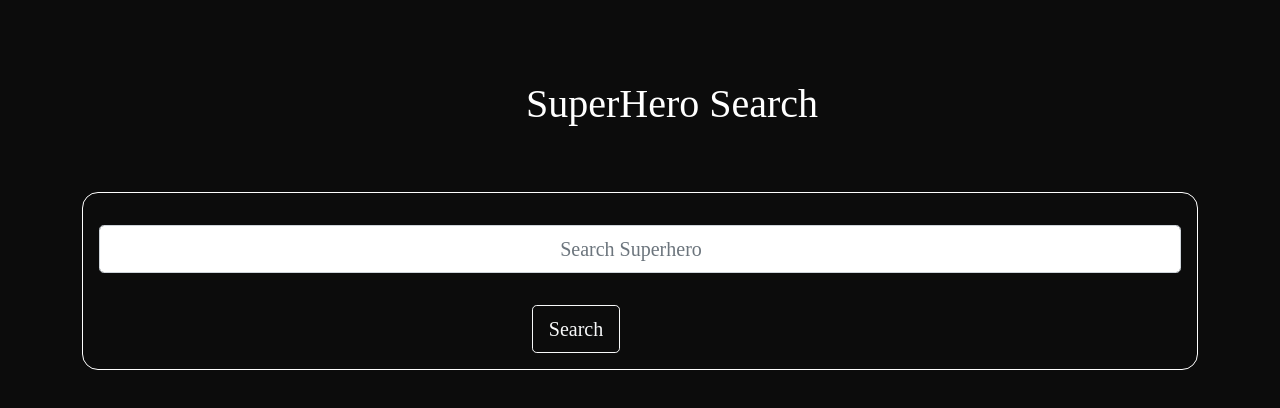
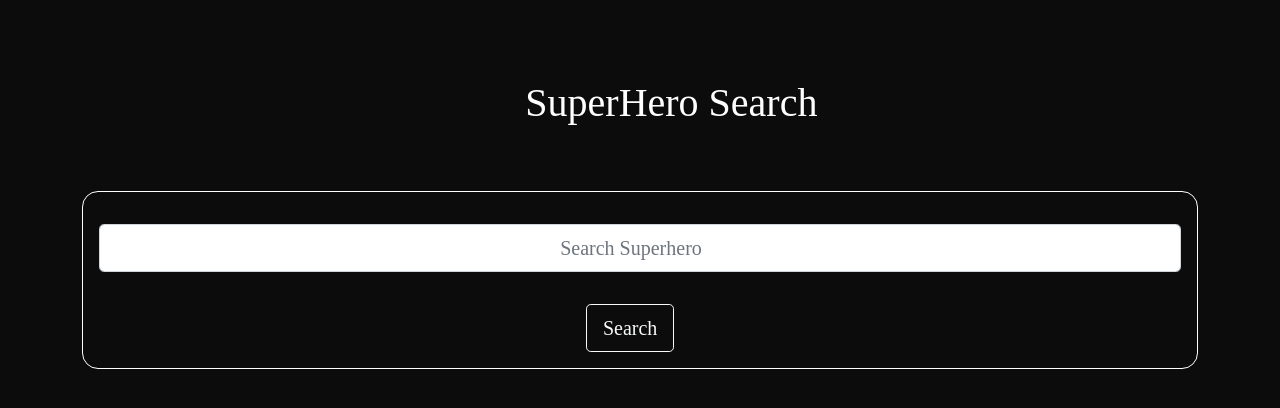
Before and after one commit to blackninja81/superhero-api, a React (Create React App) app: page / in a window 1280 px wide. Shown: the top 408 px of the page. Built offline with nearby package versions, Linux system fonts and the light colour scheme.

Commit message:
page adjustments

```diff
--- a/src/App.css
+++ b/src/App.css
@@ -22,7 +22,7 @@ body{
 .navigation button{
     margin-top: 1rem;
     text-align: center;
-    margin-left: 40%;
+    margin-left: 45%;
 }
 .mainPage h1{
     color: white;
@@ -37,14 +37,11 @@ body{
 /* <-----SEARCHBOX DESIGN END-----> */
 
 /* <-----CARD DESIGN START-----> */
-.superInfo{
-    /* display: flex; */
-}
 .stats{
     display: inline-block;
     background-color: rgb(145, 134, 155);
     border-radius: 2rem;
-    margin-left: 5rem;
+    margin-left: 10%;
     overflow: hidden;
     padding: 2rem;
     width: 24rem;
@@ -54,7 +51,7 @@ body{
     width: 20rem;
     height: 21rem;
     margin-top: 3rem;
-    margin-left: 7rem;
+    margin-left: 15%;
     border-radius: 2rem;
     text-align: center;
     display: inline-block;
--- a/src/components/Card.js
+++ b/src/components/Card.js
@@ -1,9 +1,8 @@
 import "../App.js"
-import { Link } from "react-dom";
 
 function Card({ name, image, id, appearance, biography, work }) {
     return (
-        <div className="superInfo">
+        <div className="superInfo container-fluid">
             <div className="superCard">
                 <div className="front">
                     <img src={image.url} alt="superhero image" />
--- a/src/pages/Homepage.js
+++ b/src/pages/Homepage.js
@@ -38,7 +38,7 @@ function Homepage() {
     }
 
     return (
-        <div className="mainPage">
+        <div className="mainPage  container-fluid">
             <h1>SuperHero Search</h1>
             <div class="container container-fluid">
                 <br />
```
